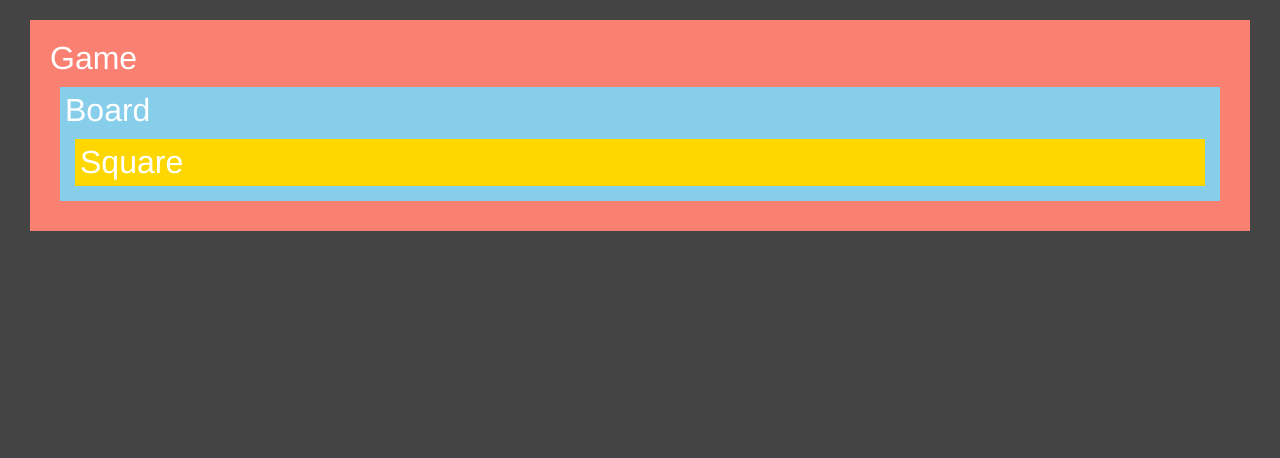
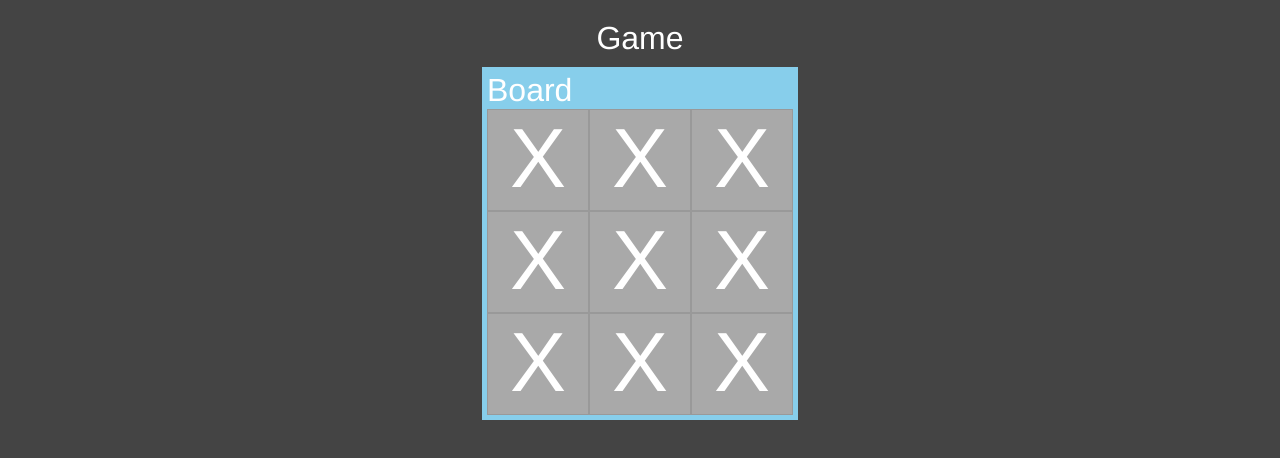
Before and after one commit to anjaplemenitas/react_tic-tac-toe, a React (Create React App) app: page / in a window 1280 px wide. Shown: the top 458 px of the page. Built offline with nearby package versions, Linux system fonts and the light colour scheme.

Commit message:
CSS layout

```diff
--- a/src/index.css
+++ b/src/index.css
@@ -5,3 +5,25 @@ body {
   font-size: 32px;
   font-family: 'Franklin Gothic Medium', 'Arial Narrow', Arial, sans-serif;
 }
+
+.game {
+  display: flex;
+  flex-direction: column;
+  align-items: center;
+}
+
+.board-row {
+  display: flex;
+  flex-flow: row nowrap;
+}
+
+.square {
+  background-color: darkgray;
+  color: white;
+  border: 1px solid #999;
+  padding: 0;
+  font-size: 84px;
+  text-align: center;
+  width: 100px;
+  height: 100px;
+}
--- a/src/index.js
+++ b/src/index.js
@@ -4,12 +4,8 @@ import './index.css';
 
 const Square = () => {
   return (
-    <div style={{
-      background: 'gold',
-      margin: 10,
-      padding: 5,
-    }}>
-      Square
+    <div className="square">
+      X
     </div>
   );
 };
@@ -22,18 +18,22 @@ const Board = () => {
       padding: 5,
     }}>
       Board
-      <Square/>
+      <div className="board-row">
+        <Square/><Square/><Square/>
+      </div>
+      <div className="board-row">
+        <Square/><Square/><Square/>
+      </div>
+      <div className="board-row">
+        <Square/><Square/><Square/>
+      </div>
     </div>
   );
 };
 
 const Game = () => {
   return (
-    <div style={{
-      background: 'salmon',
-      margin: 10,
-      padding: 20,
-    }}>
+    <div className="game">
       Game
       <Board/>
     </div>
```
